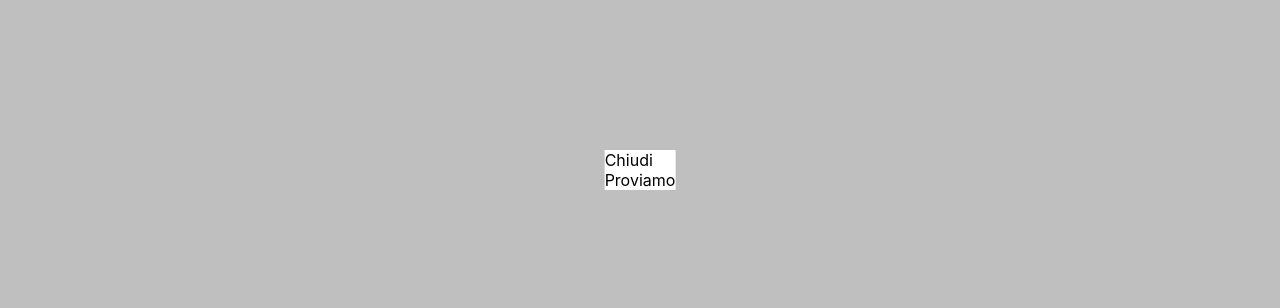
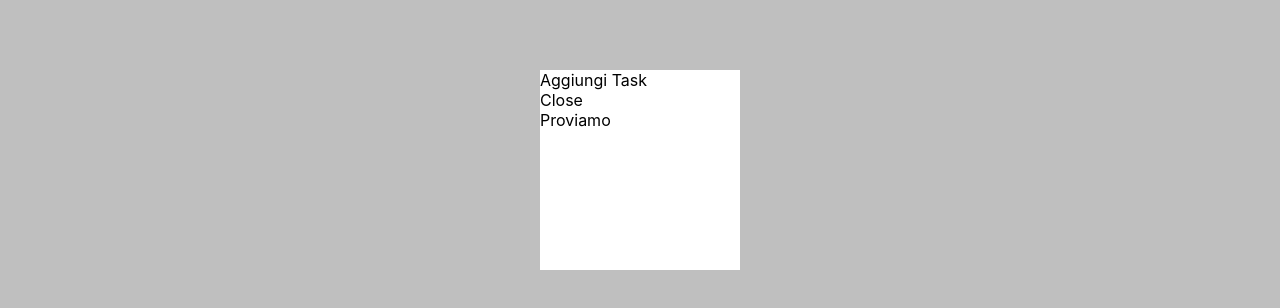
Before and after one commit to FabrizioRizzi/weeklyjobplan, a React (Create React App) app: page / in a window 1280 px wide. Both pictures are taken after a click on the element "Aggiungi". Shown: the part 230-538 px from the top of the page. Built offline with nearby package versions, Linux system fonts and the light colour scheme; no server answers; the database is empty.

Commit message:
Added AddTaskModal

```diff
--- a/src/components/atoms/Modal/Modal.css
+++ b/src/components/atoms/Modal/Modal.css
@@ -15,4 +15,6 @@
   left: 50%;
   transform: translate(-50%, -50%);
   z-index: 1001;
+  min-width: 200px;
+  min-height: 200px;
 }
--- a/src/components/atoms/Modal/Modal.tsx
+++ b/src/components/atoms/Modal/Modal.tsx
@@ -2,6 +2,7 @@ import './Modal.css';
 
 export interface ModalProps {
   isVisible: boolean;
+  title: string;
   closeModal: () => void;
 };
 
@@ -10,13 +11,14 @@ const Modal: React.FC<ModalProps> = (props) => {
     <>
       {props.isVisible &&
         <>
-          <div className="TransparentLayer"></div>
+          <div className="TransparentLayer" onClick={props.closeModal}></div>
           <div className="Modal">
-            <div onClick={props.closeModal}>
-              Chiudi
+            <div className="ModalTitle">
+              <div>{props.title}</div>
+              <div className="CloseModal" onClick={props.closeModal}>Close</div>
             </div>
             {props.children}
-            </div>
+          </div>
         </>
       }
     </>
--- /dev/null
+++ b/src/components/organisms/AddTaskModal/AddTaskModal.tsx
@@ -0,0 +1,17 @@
+
+import Modal from '../../atoms/Modal/Modal';
+import './AddTaskModal.css';
+
+export interface AddTaskModalProps {
+  isVisible: boolean;
+  closeModal: () => void;
+};
+
+const Home: React.FC<AddTaskModalProps> = (props) => {
+  return (
+    <Modal isVisible={props.isVisible} closeModal={props.closeModal} title="Aggiungi Task">Proviamo</Modal>
+
+  )
+};
+
+export default Home;
--- a/src/firebase/firebase.ts
+++ b/src/firebase/firebase.ts
@@ -1,5 +1,6 @@
 import firebase from 'firebase/app';
 import 'firebase/firestore';
+import { TaskInterface } from '../sharedInterfaces';
 
 export const firebaseConfig = {
   apiKey: "AIzaSyC2LG6kfZn8-2b6yfG2Q4DUBdqXSVxXbRU",
@@ -15,3 +16,15 @@ export const getTasksByWeek = async (week: number) => {
   const tasks = await firebase.firestore().collection('tasks').where("year", "==", 2021).where("week", "==", week).get();
   return tasks.docs.map(task => task.data());
 };
+
+export const addTask = async (task?: TaskInterface) => {
+  return firebase.firestore().collection('tasks').add({
+    name: 'Prova',
+    description: 'Prova',
+    dayIndex: 4,
+    done: false,
+    week: 15,
+    year: 2021,
+    length: 60
+  })
+}
--- a/src/pages/Home.tsx
+++ b/src/pages/Home.tsx
@@ -5,7 +5,7 @@ import Header from '../components/organisms/Header/Header';
 import DaysTable from '../components/organisms/DaysTable/DaysTable';
 import { TaskInterface } from '../sharedInterfaces';
 import { getTasksByWeek } from '../firebase/firebase';
-import Modal from '../components/atoms/Modal/Modal';
+import AddTaskModal from '../components/organisms/AddTaskModal/AddTaskModal';
 
 dayjs.extend(weekOfYear);
 
@@ -39,7 +39,7 @@ const Home: React.FC = () => {
 
       <DaysTable week={week} tasks={tasks} loading={loading}/>
 
-      <Modal isVisible={addModalVisible} closeModal={closeModal}>Proviamo</Modal>
+      <AddTaskModal isVisible={addModalVisible} closeModal={closeModal}>Proviamo</AddTaskModal>
     </>
   )
 };
--- a/src/sharedInterfaces.ts
+++ b/src/sharedInterfaces.ts
@@ -1,9 +1,9 @@
 export interface TaskInterface {
   name: string;
-  description: string;
+  description?: string;
   dayIndex: number;
   done: boolean;
   week: number;
   year: number;
-  length: number;
+  length?: number;
 }
```
Also changed, not shown: src/components/organisms/AddTaskModal/AddTaskModal.css (added).
